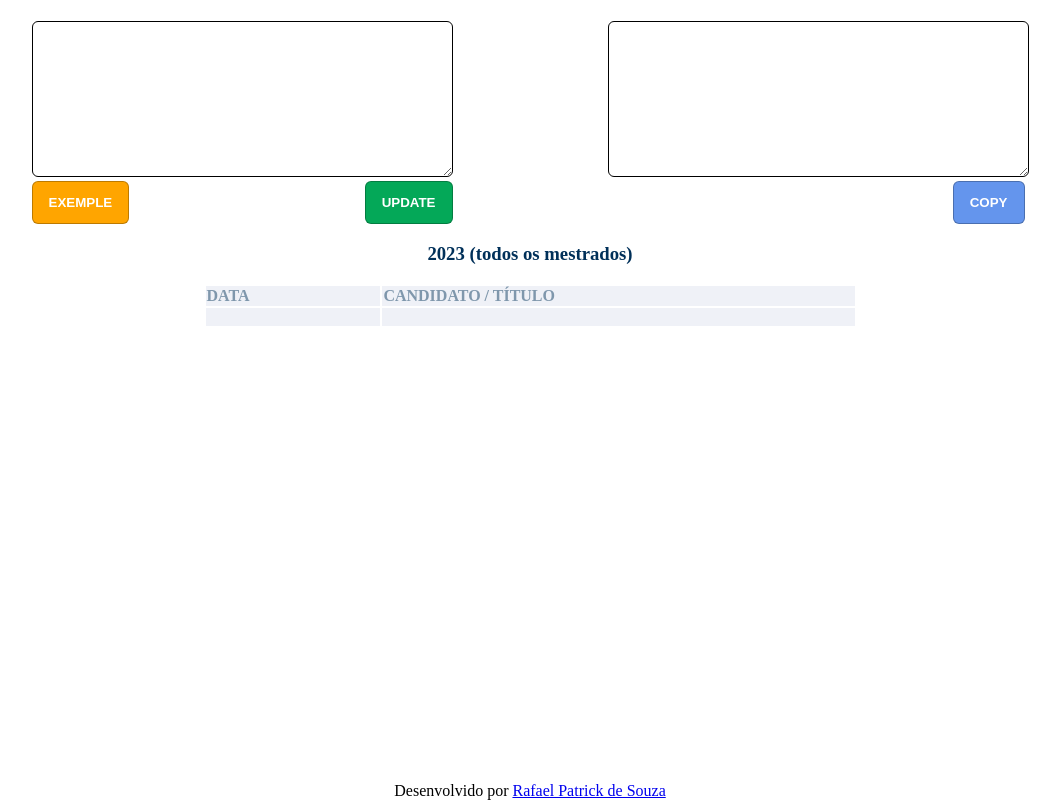
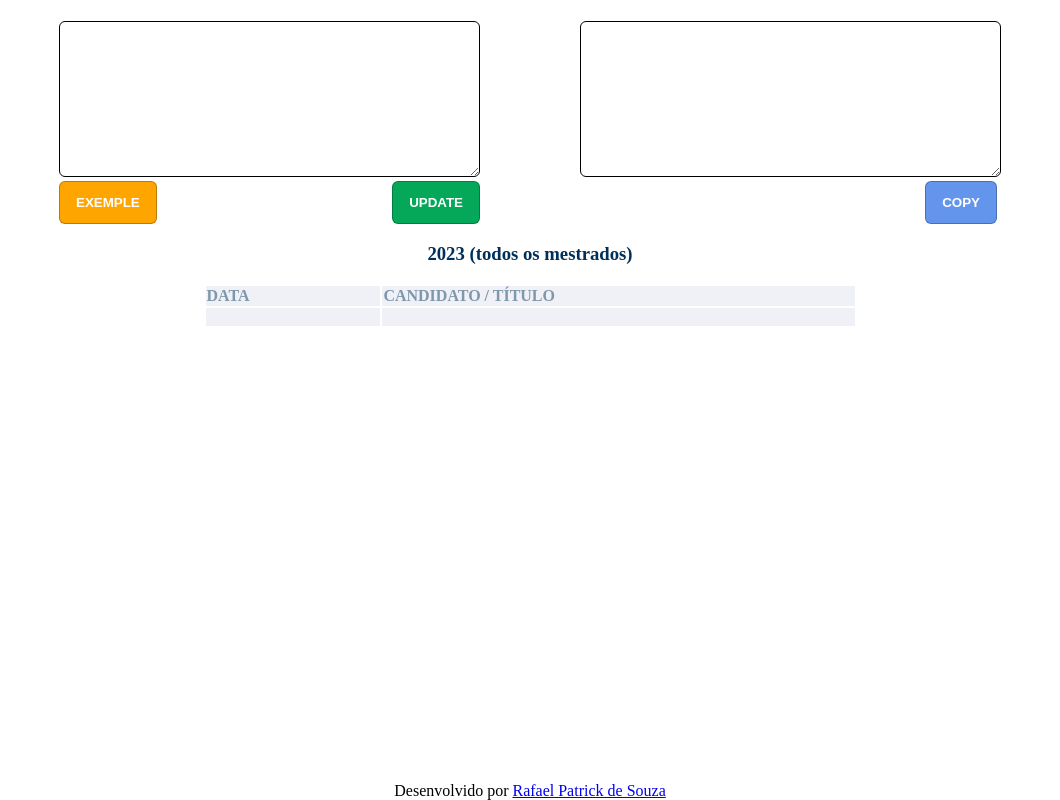
Before and after one commit to faelpatrick/ucp-pp-gerador, a plain HTML site: page index.html in a window 1280 px wide. Shown: the whole page, without its empty margins (110-1170 px from the left). Drawn offline with Linux system fonts and the light colour scheme.

Commit message:
ajust css

```diff
--- a/style.css
+++ b/style.css
@@ -6,8 +6,9 @@ body {
 }
 .container {
   display: flex;
-  justify-content: space-around;
+  justify-content: center;
   flex-wrap: wrap;
+  gap: 100px;
 }
 .container__btn {
   display: flex;
```
